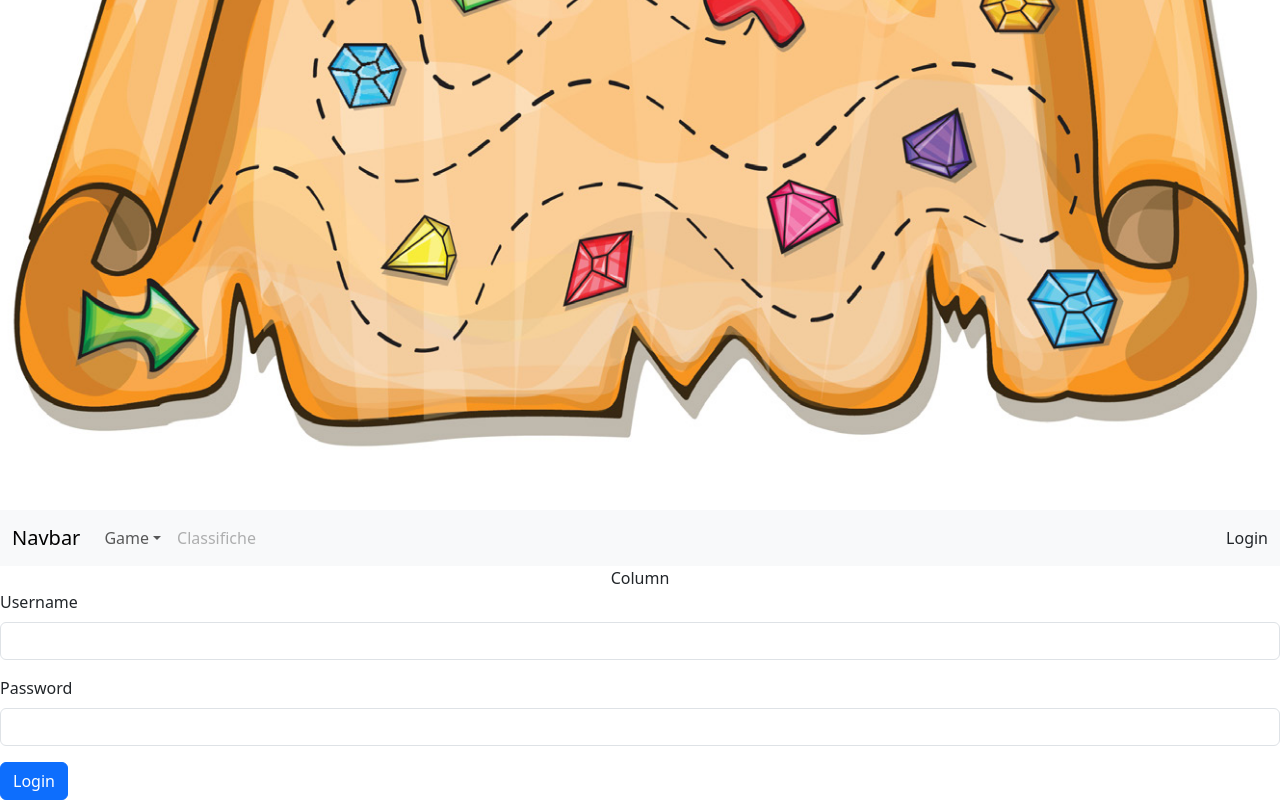
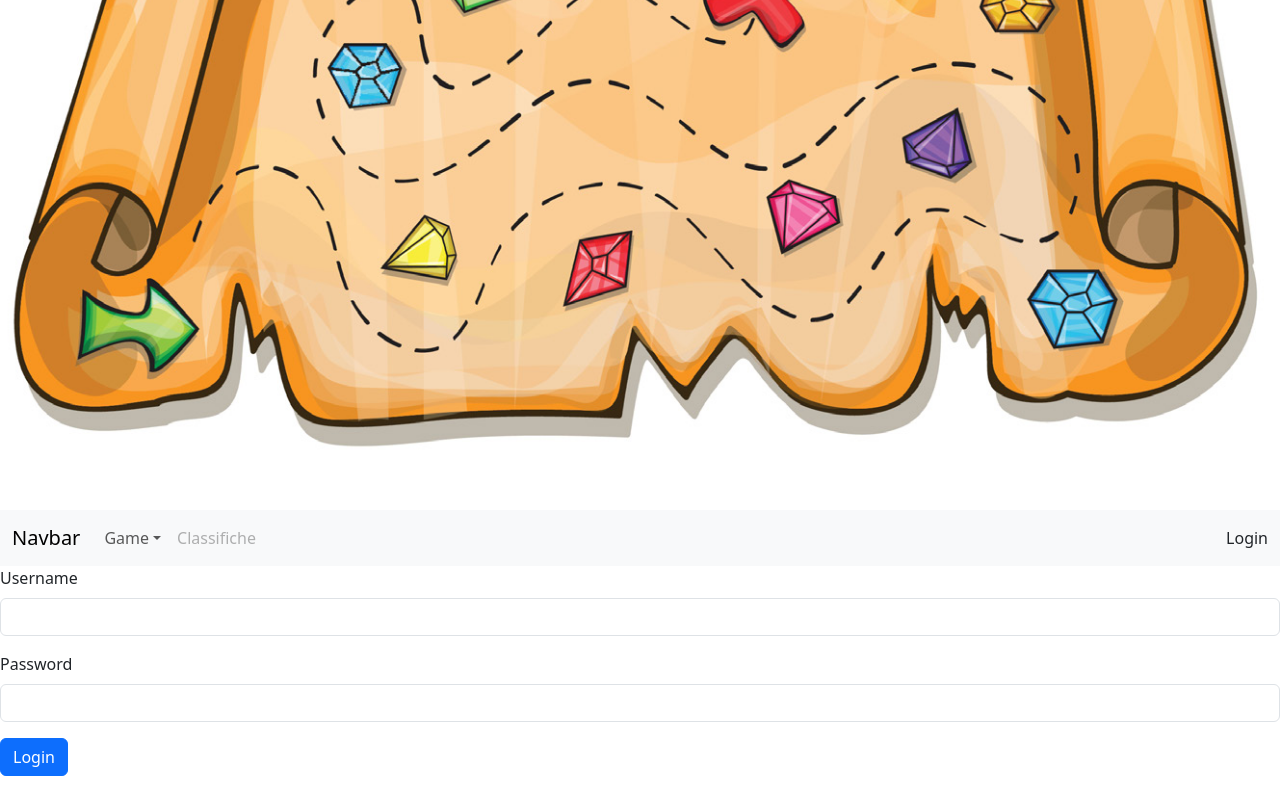
Before and after one commit to rositaross/CacciaAlTesoro, a plain HTML site: page Index.html in a window 1280 px wide. Shown: the part 429-1229 px from the top of the page. After the commit the page ends 1205 px from the top, so only its background shows below. Drawn offline with nearby package versions, Linux system fonts and the light colour scheme.

Commit message:
Update Index.html

```diff
--- a/Index.html
+++ b/Index.html
@@ -35,14 +35,6 @@
 </nav>
 
  <form>
-  <div class="container text-center">
-   <div class="row">
-    <div class="col">
-      Column
-    </div>
-   </div>
-  </div>
-
   <div class="mb-3">
     <label for="exampleInputEmail1" class="form-label">Username</label>
     <input type="email" class="form-control" id="exampleInputEmail1" aria-describedby="emailHelp">
```
